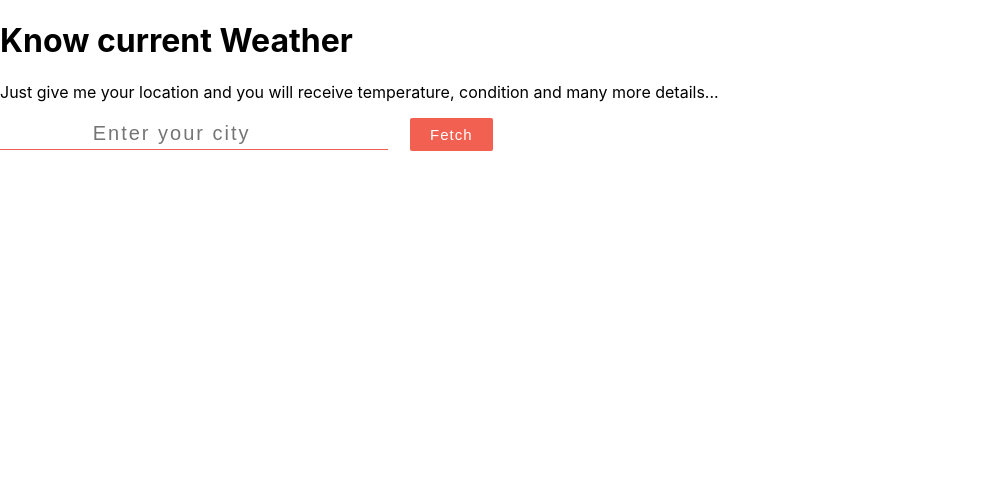
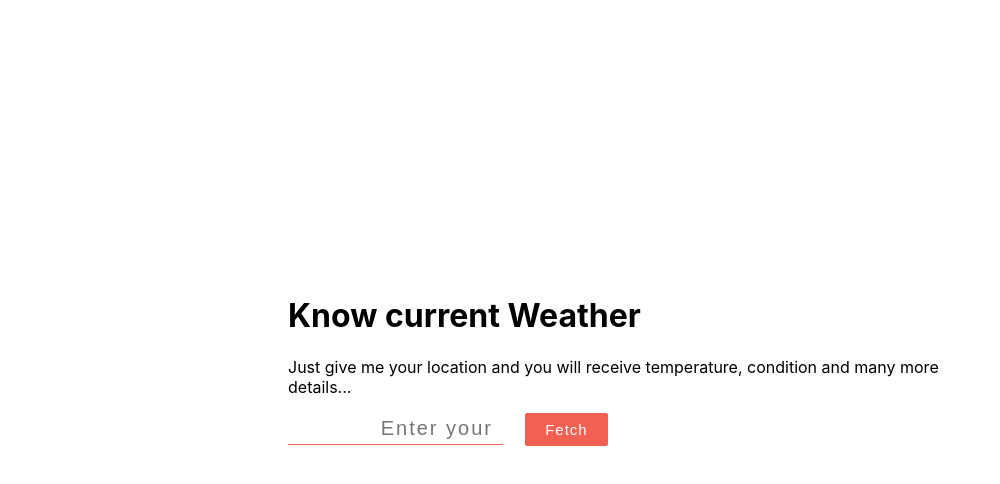
Before and after one commit to akash-p-007/weather-report, a React (Create React App) app: page / in a window 1280 px wide. Shown: the top 484 px of the page, without its empty margins (0-1000 px from the left). Built offline with nearby package versions, Linux system fonts and the light colour scheme; no server answers.

Commit message:
Added css to weather app

```diff
--- a/src/App.css
+++ b/src/App.css
@@ -26,7 +26,6 @@ input[type="text"] {
   border-bottom: solid 1px #f16051;
   width: 30%;
   padding-bottom: 4px;
-  color: #000 !important;
   font-weight: lighter;
   letter-spacing: 2px;
   margin-bottom: 30px;
@@ -38,7 +37,37 @@ input[type="text"] {
     outline: none;
 }
 
-input:-webkit-autofill {
-    -webkit-box-shadow: 0 0 0 30px #2c3e50 inset;
-    -webkit-text-fill-color: #000 !important;
+.container{
+  width: 704px;
+  height: 250px;
+  position: absolute;
+  top: 0;
+  bottom: 0;
+  left: 0;
+  right: 0;
+  margin: auto;
 }
+
+.title-container{
+
+}
+
+.Clear {
+  background-image: url("/img/Clear.jpeg");
+}
+
+.Clouds {
+  background-image: url("/img/Cloudy.jpg");
+}
+
+.Rain {
+  background-image: url("/img/Rain.jpeg");
+}
+
+.Haze{
+  background-image: url("/img/Haze.jpg");
+}
+
+.Mist{
+  background-image: url("/img/Mist.jpg");
+}
```
